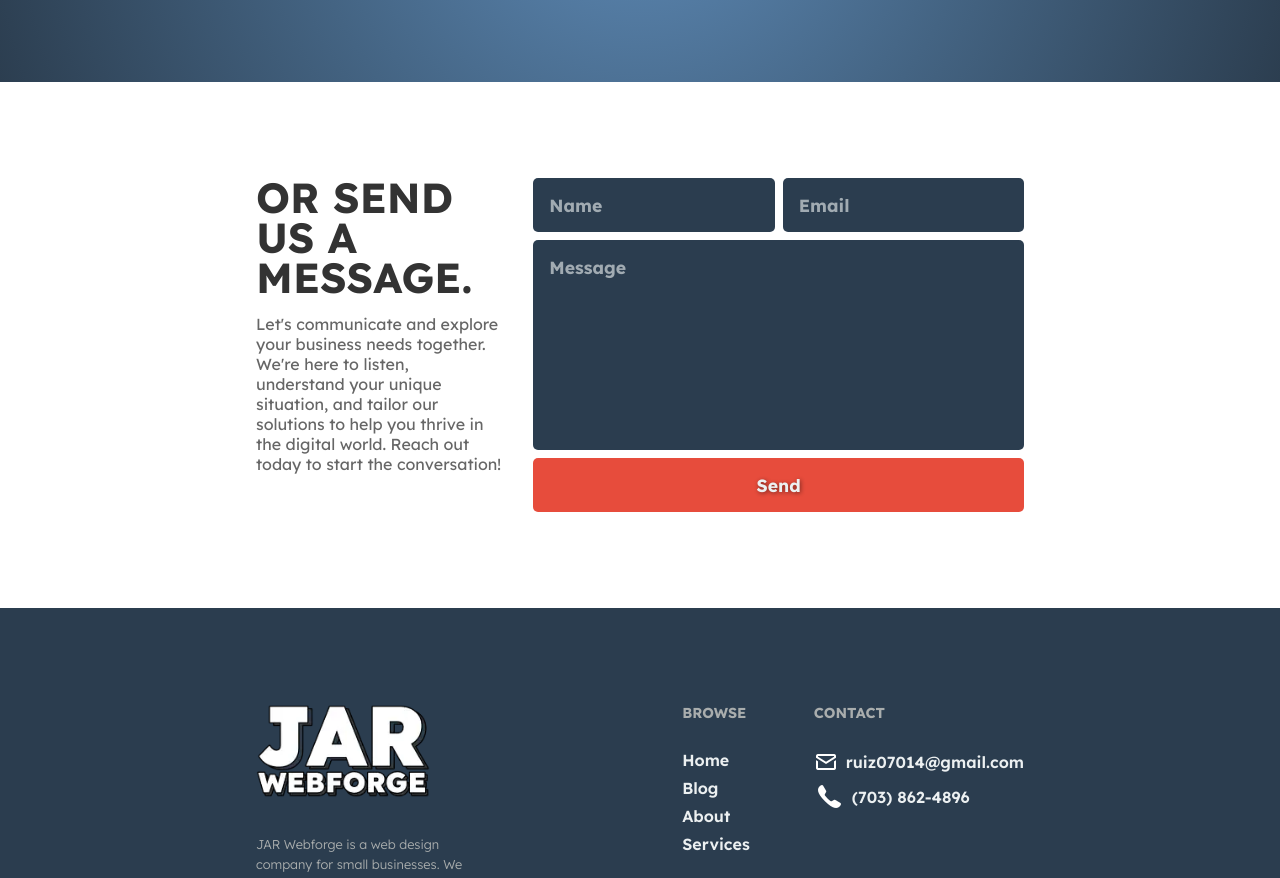
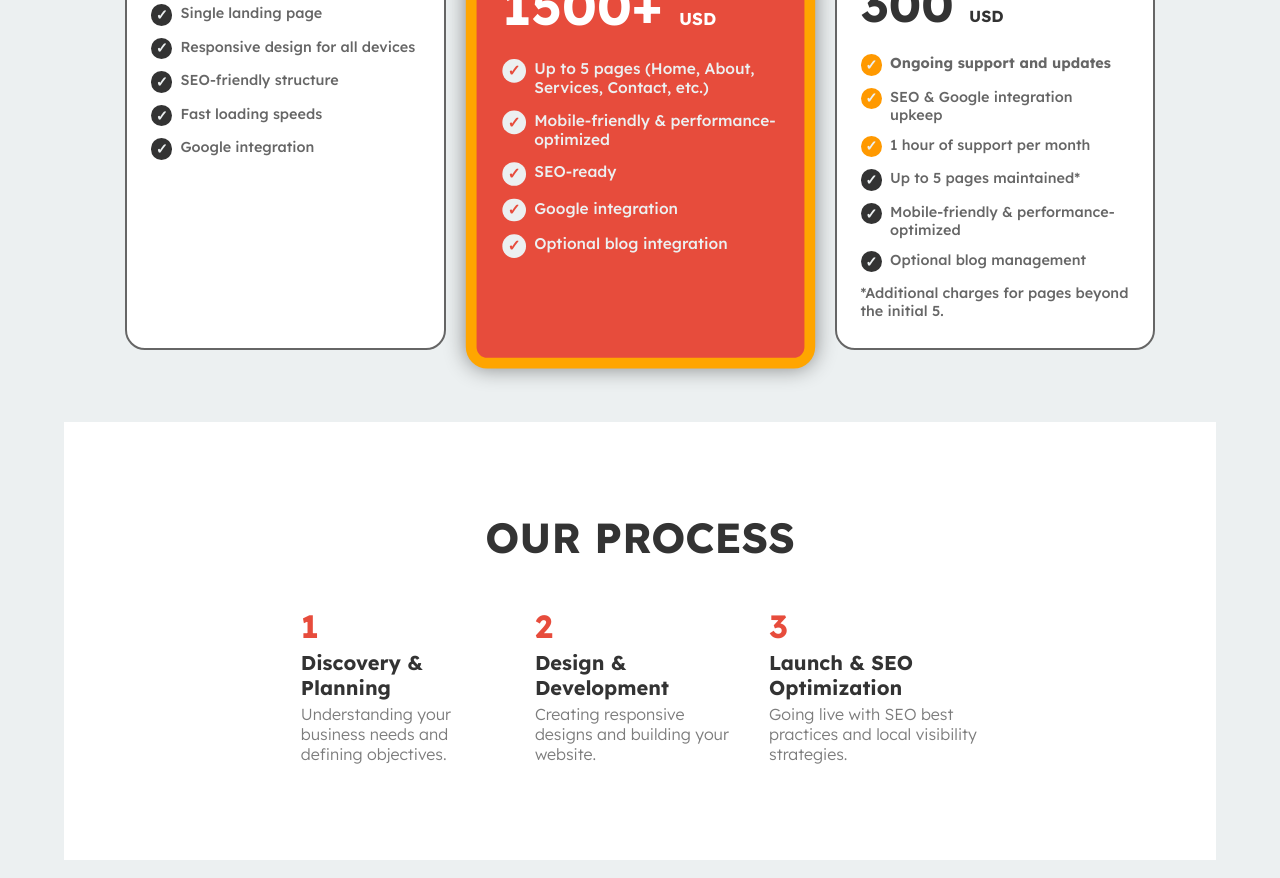
Before and after one commit to ziurj-web/jar-webforge, an Eleventy site: page src/services.njk in a window 1280 px wide. Shown: the part 742-1620 px from the top of the page. Built offline with nearby package versions, Linux system fonts and the light colour scheme; Eleventy itself is replaced by a stand-in of ours; files that its build step writes are made by us from their sources; a script that the page names is missing.

Commit message:
feat: Add services basic layout [temp]

```diff
--- a/src/services.njk
+++ b/src/services.njk
@@ -7,5 +7,80 @@ pageHeader: Custom Web Design & Local SEO Services for Service Businesses
 
 <div class="services__page">
     {% include "page-header.njk"%}
+    <div class="services">
+    <div class="services__container container">
+        <h2 class="section__title">Our Services</h2>
+
+        <div class="services__cards-container">
+            <!-- Starter Landing Page -->
+            <div class="services__card">
+                <h3 class="services__card-title">Starter Landing Page</h3>
+                <p class="services__card-price"><span class="services__card-price-value">1000</span> <span class="services__card-price-currency">USD</span></p>
+                <ul class="services__card-list">
+                <li class="services__card-list-item">Single landing page</li>
+                <li class="services__card-list-item">Responsive design for all devices</li>
+                <li class="services__card-list-item">SEO-friendly structure</li>
+                <li class="services__card-list-item">Fast loading speeds</li>
+                <li class="services__card-list-item">Google integration</li>
+                </ul>
+            </div>
+
+            <!-- Standard Website - Recommended -->
+            <div class="services__card services__card-recommended" aria-label="Recommended Package">
+                <div class="services__card-recommended-title">RECOMMENDED</div>
+                <h3 class="services__card-title">Standard Website</h3>
+                <p class="services__card-price service__card-price-recommended"><span class="services__card-price-value">1500+</span> <span class="services__card-price-currency">USD</span></p>
+                <ul class="services__card-list">
+                <li class="services__card-list-item services__card-list-item-white">Up to 5 pages (Home, About, Services, Contact, etc.)</li>
+                <li class="services__card-list-item services__card-list-item-white">Mobile-friendly & performance-optimized</li>
+                <li class="services__card-list-item services__card-list-item-white">SEO-ready</li>
+                <li class="services__card-list-item services__card-list-item-white">Google integration</li>
+                <li class="services__card-list-item services__card-list-item-white">Optional blog integration</li>
+                </ul>
+            </div>
+
+            <!-- Maintenance Plan -->
+            <div class="services__card">
+                <div class="services__card-recommended-title">Maintenance Plan</div>
+                <h3 class="services__card-title">Support & Updates</h3>
+                <p class="services__card-price"><span class="services__card-price-value">300</span> <span class="services__card-price-currency">USD</span></p>
+                <ul class="services__card-list">
+                <li class="services__card-list-item services__card-list-item-gold services__card-list-item-bold">Ongoing support and updates</li>
+                <li class="services__card-list-item services__card-list-item-gold">SEO & Google integration upkeep</li>
+                <li class="services__card-list-item services__card-list-item-gold">1 hour of support per month</li>
+                <li class="services__card-list-item">Up to 5 pages maintained*</li>
+                <li class="services__card-list-item">Mobile-friendly & performance-optimized</li>
+                <li class="services__card-list-item">Optional blog management</li>
+                <li class="services__card-list-item-note">*Additional charges for pages beyond the initial 5.</li>
+                </ul>
+            </div>
+        </div>
+
+        <!-- Development Steps -->
+        <div class="development">
+            <div class="development__container container">
+                <h2 class="section__title">Our Process</h2>
+                <div class="development__steps-container">
+                    <div class="development__step">
+                        <span class="development__step-number">1</span>
+                        <span class="development__step-title">Discovery & Planning</span>
+                        <p class="development__step-description">Understanding your business needs and defining objectives.</p>
+                    </div>
+                    <div class="development__step">
+                        <span class="development__step-number">2</span>
+                        <span class="development__step-title">Design & Development</span>
+                        <p class="development__step-description">Creating responsive designs and building your website.</p>
+                    </div>
+                    <div class="development__step">
+                        <span class="development__step-number">3</span>
+                        <span class="development__step-title">Launch & SEO Optimization</span>
+                        <p class="development__step-description">Going live with SEO best practices and local visibility strategies.</p>
+                    </div>
+                </div>
+            </div>
+        </div>
+    </div>
+</div>
+
     {% include "cta-section.njk"%}
 </div>
```
